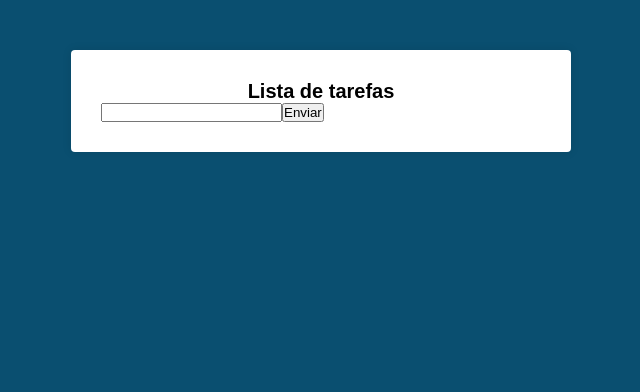
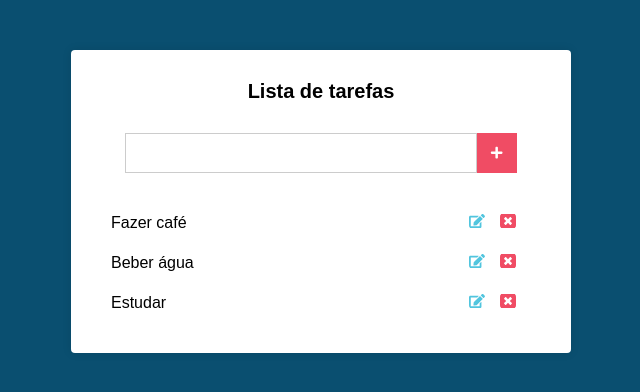
Before and after one commit to rafaelmarcelo08/listatarefa, a React (Create React App) app: page / in a window 1280 px wide. Shown: the top 392 px of the page, without its empty margins (319-959 px from the left). Built offline with nearby package versions, Linux system fonts and the light colour scheme.

Commit message:
Estilizando as tarefas

```diff
--- a/package.json
+++ b/package.json
@@ -8,6 +8,7 @@
     "@testing-library/user-event": "^13.5.0",
     "react": "^18.2.0",
     "react-dom": "^18.2.0",
+    "react-icons": "^4.6.0",
     "react-scripts": "5.0.1",
     "web-vitals": "^2.1.4"
   },
@@ -28,7 +29,5 @@
       "last 1 firefox version",
       "last 1 safari version"
     ]
-  },
-  "devDependencies": {
   }
 }
--- a/src/components/Main.css
+++ b/src/components/Main.css
@@ -11,3 +11,70 @@
   font-size: 20px;
   text-align: center;
 }
+
+.form {
+  margin-top: 30px;
+  display: flex;
+  align-items: center;
+  justify-content: center;
+}
+
+.form input[type='text'] {
+  height: 40px;
+  padding: 0 20px;
+  font-size: 20px;
+  border: 1px solid #CCC;
+  min-width: 80%;
+}
+
+.form button[type='submit'] {
+  border: none;
+  height: 40px;
+  width: 40px;
+  background-color: #F04c64;
+  color: white;
+  display: flex;
+  align-items: center;
+  justify-content: center;
+}
+
+.tarefas {
+  margin-top: 30px;
+}
+
+.tarefas li {
+  display: flex;
+  align-items: center;
+  justify-content: space-between;
+  padding: 10px;
+  transition: all 600ms;
+}
+
+.tarefas li:hover {
+  background-color: #51C5de;
+}
+
+.tarefas li .edit {
+  margin-right: 15px;
+  color: #51C5de;
+  border-radius: 4px;
+  cursor: pointer;
+}
+
+.tarefas li .delete {
+  margin-right: 15px;
+  color: #F04c64;
+  border-radius: 4px;
+  cursor: pointer;
+}
+
+.tarefas li:hover .edit,
+.tarefas li:hover .delete {
+  color: black;
+  transition: all 600ms;
+}
+
+.tarefas li .edit,
+.tarefas li .delete {
+  cursor: pointer;
+}
--- a/src/components/Main.js
+++ b/src/components/Main.js
@@ -1,4 +1,10 @@
 import React, { Component } from 'react';
+
+//Form
+import { FaPlus } from 'react-icons/fa';
+
+//Tarefas
+import { FaEdit, FaWindowClose } from 'react-icons/fa';
 
 import './Main.css';
 
@@ -7,6 +13,11 @@
   //class field;
   state = {
     novaTarefa: '',
+    tarefas: [
+      'Fazer café',
+      'Beber água',
+      'Estudar',
+    ]
   };
 
   handleChange = (e) => {
@@ -17,18 +28,39 @@
 
   render() {
 
-    const { novaTarefa } = this.state;
+    const { novaTarefa, tarefas } = this.state;
 
     return (
       <div className='main'>
         <h1>Lista de tarefas</h1>
 
-        <form action='#'>
+        <form action='#' className='form'>
 
-          <input type="text" onChange={this.handleChange} />
+          <input type="text"
+            onChange={this.handleChange}
+            value={novaTarefa}
+          />
 
-          <button type='submit'>Enviar</button>
+          <button type='submit'>
+            <FaPlus />
+          </button>
         </form>
+
+
+        <ul className='tarefas'>
+          {
+            tarefas.map((tarefa) => (
+              <li key={tarefa}>
+                {tarefa}
+
+                <div>
+                  <FaEdit className='edit'/>
+                  <FaWindowClose className='delete'/>
+                </div>
+              </li>
+            ))
+          }
+        </ul>
       </div>
     );
   }
```
Also changed, not shown: 1 other file (tests, documents, lock files or other folders).
